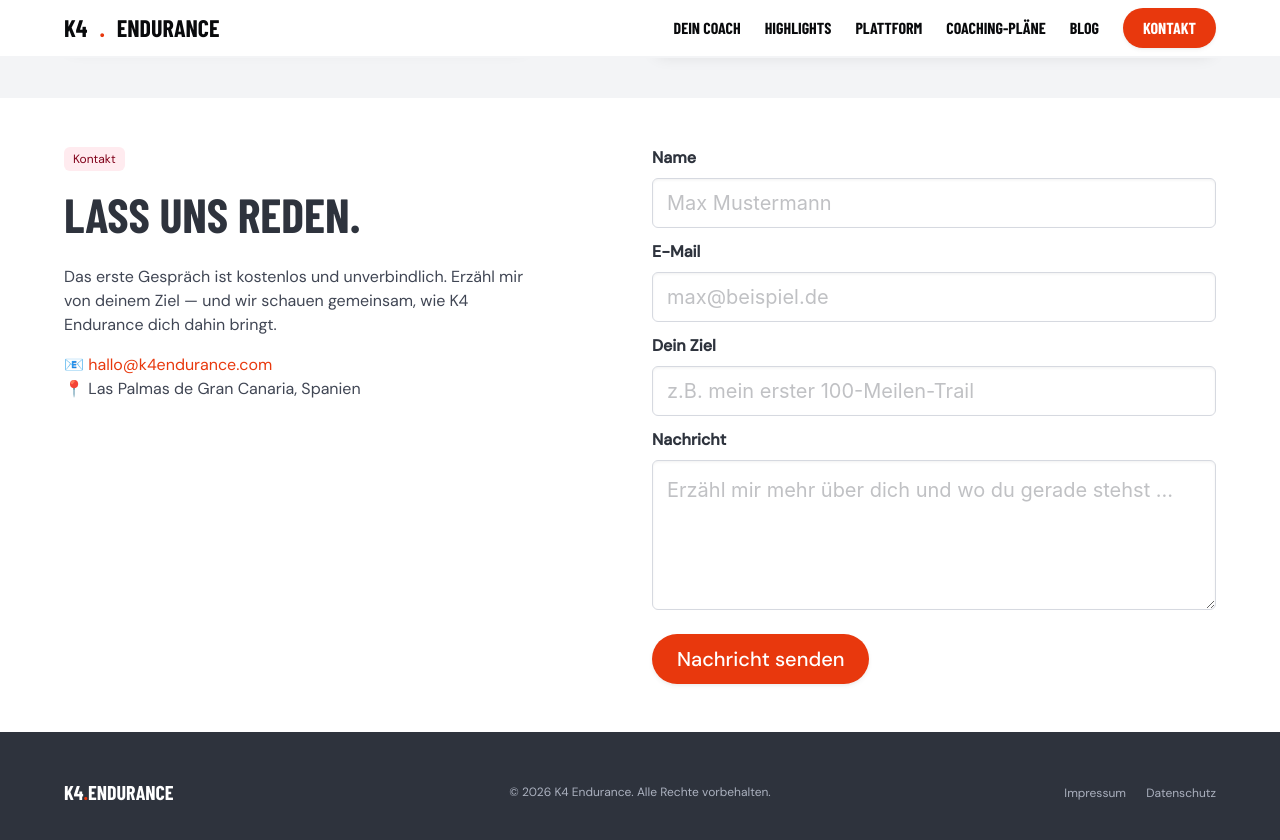
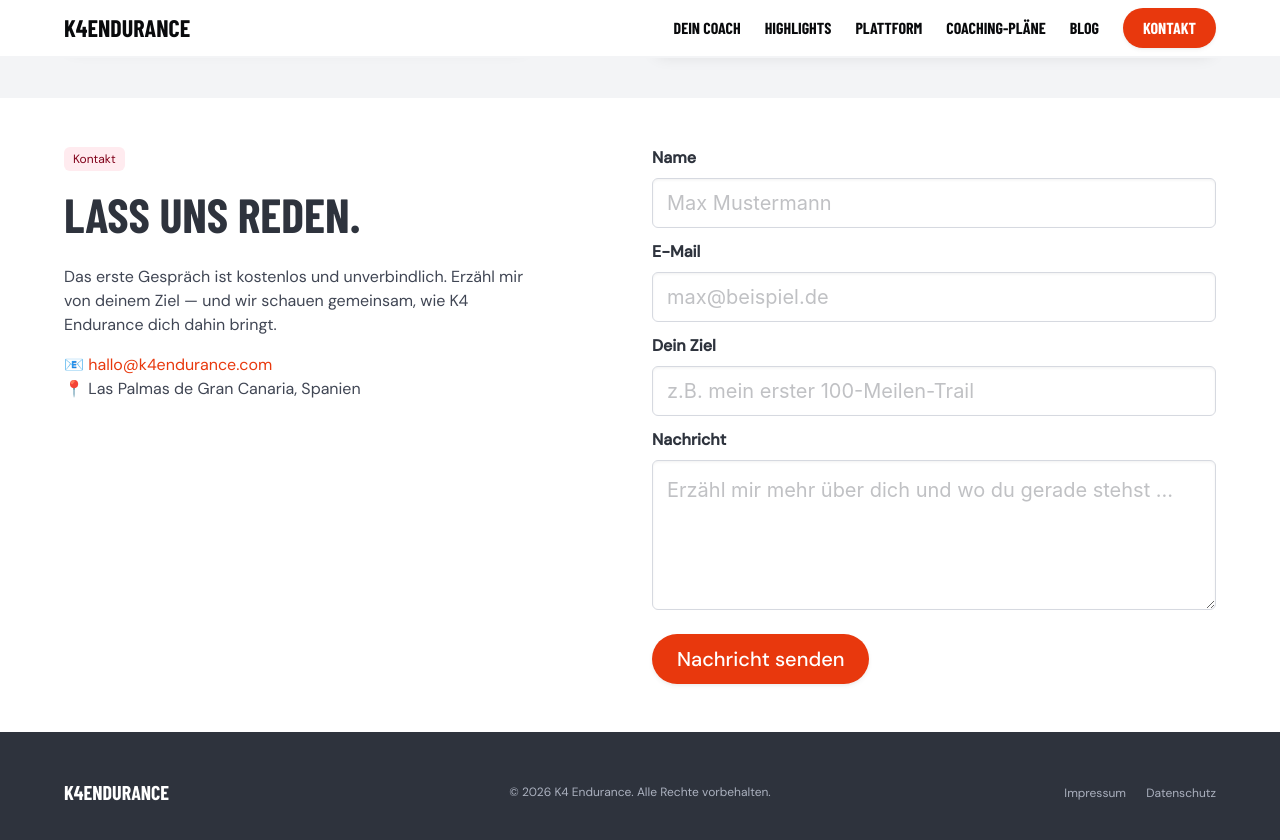
Before and after one commit to K4Endurance/k4endurance, a Jekyll site: the page built from index.html, in a window 1280 px wide and 900 px high, scrolled down 3379 px. Shown: the top 840 px of the window. Built offline with Jekyll 4.4.1, drawn with Linux system fonts in a browser that asks for light colours; some web fonts are replaced.

Commit message:
deleted . from Logo

```diff
--- a/index.html
+++ b/index.html
@@ -48,7 +48,7 @@ layout: null
     <div class="container">
       <div class="navbar-brand">
         <a class="navbar-item title is-4 mb-0" href="#">
-          K4<span class="has-text-accent">.</span>Endurance
+          K4Endurance
         </a>
         <a role="button" class="navbar-burger" aria-label="menu" aria-expanded="false" data-target="navMenu">
           <span aria-hidden="true"></span>
@@ -308,7 +308,7 @@ layout: null
       <div class="columns is-vcentered">
         <div class="column">
           <p class="title is-5 has-text-white mb-0">
-            K4<span class="has-text-accent">.</span>Endurance
+            K4Endurance
           </p>
         </div>
         <div class="column has-text-centered">
```
